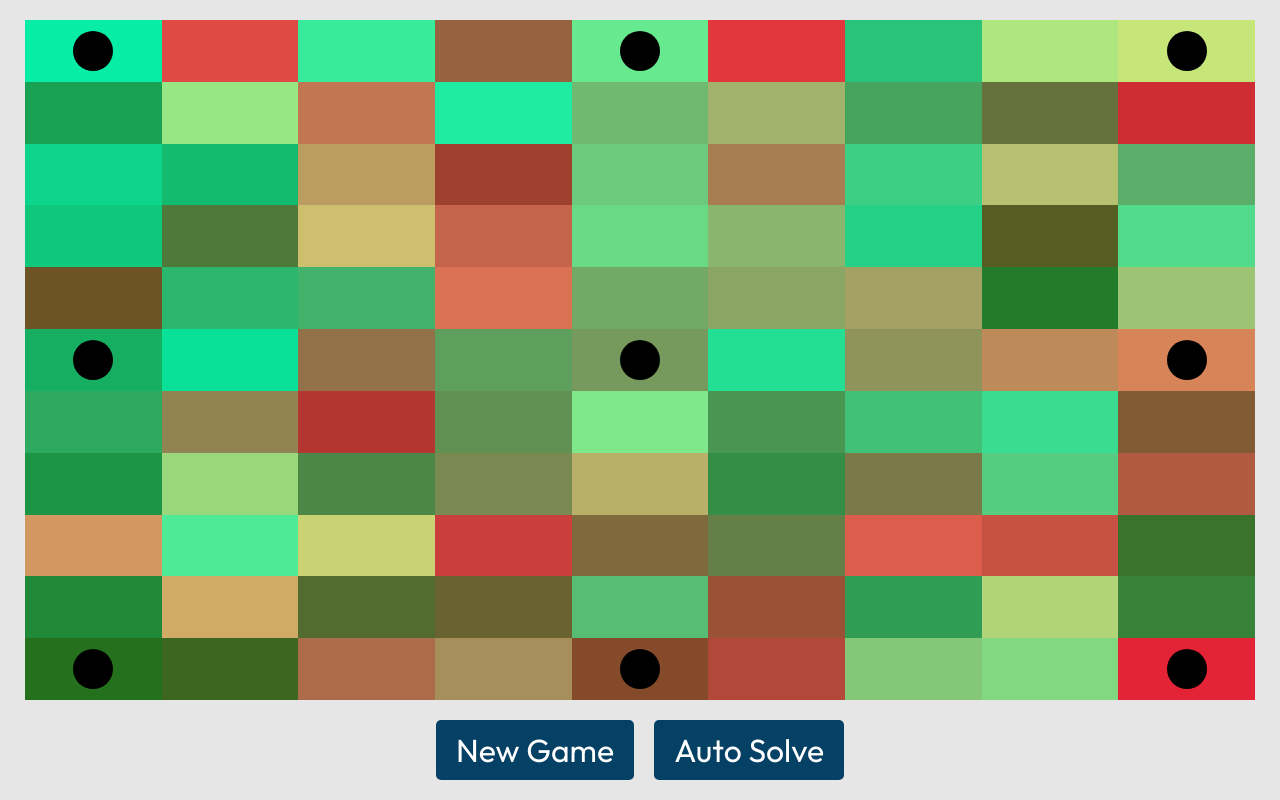
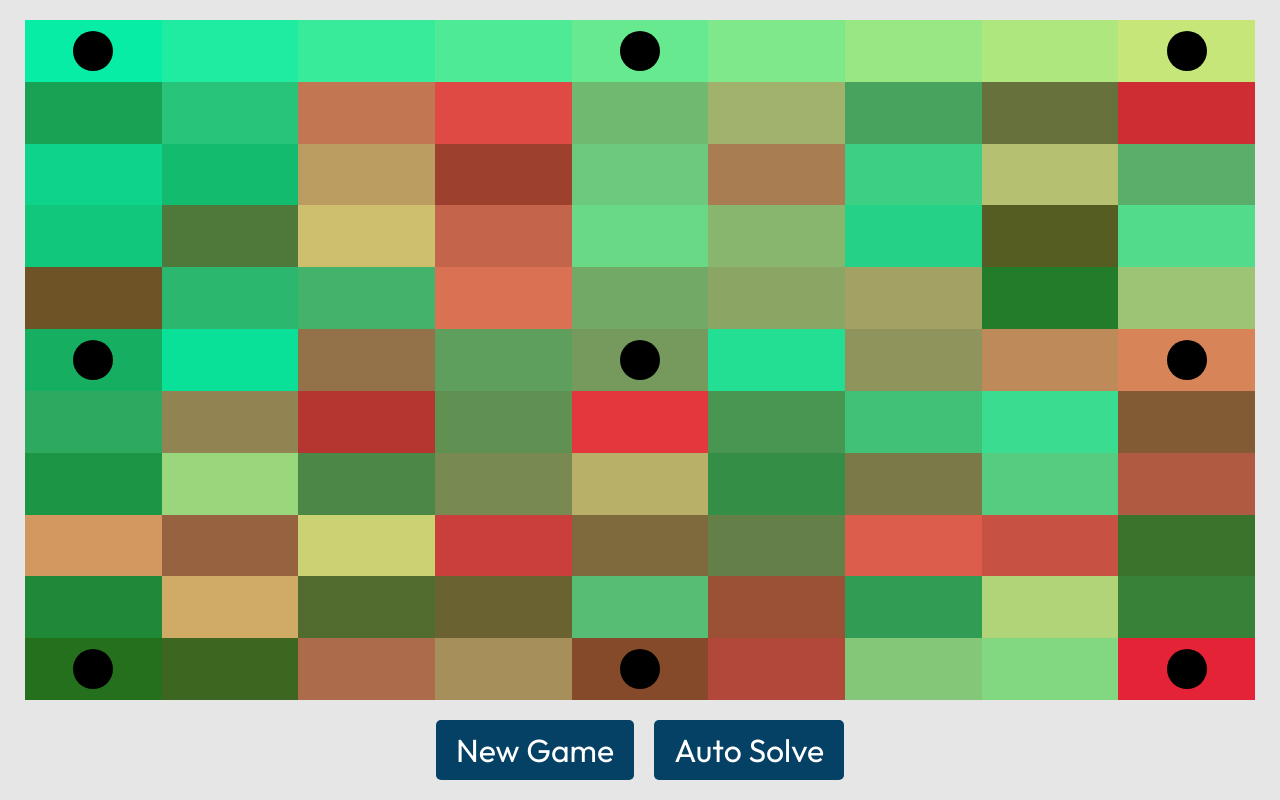
Before and after one commit to SimplexShotz/color.simplexshotz.tk, a plain HTML site: page index.html in a window 1280 px wide. Both pictures are taken after a click on the element "Auto Solve". Drawn offline with Linux system fonts and the light colour scheme.

Commit message:
Update index.html

```diff
--- a/index.html
+++ b/index.html
@@ -157,7 +157,7 @@
 
         let solve = setInterval(function() {
           singleSolve(solve);
-        }, 1000);
+        }, 750);
 
         singleSolve();
       }
@@ -166,13 +166,14 @@
         let tiles = document.getElementsByClassName("tile");
         for (let i = 0; i < tiles.length; i++) {
 
-          console.log(tiles[i].id.split("-")[1]);
-          console.log(i % gamepad.w);
+          console.log(Number(tiles[i].id.split("-")[1]) !== i % gamepad.w);
+          console.log();
           console.log(tiles[i].id.split("-")[2]);
           console.log(Math.floor(i / gamepad.w));
 
           // Tile is in the wrong spot!
-          if (tiles[i].id.split("-")[1] !== i % gamepad.w && tiles[i].id.split("-")[2] !== Math.floor(i / gamepad.w)) {
+          if (Number(tiles[i].id.split("-")[1]) !== i % gamepad.w && Number(tiles[i].id.split("-")[2]) !== Math.floor(i / gamepad.w)) {
+            console.log("G");
             swapTiles(tiles[i].id, `tile-${i % gamepad.w}-${Math.floor(i / gamepad.w)}`, 2);
             return;
           }
```
